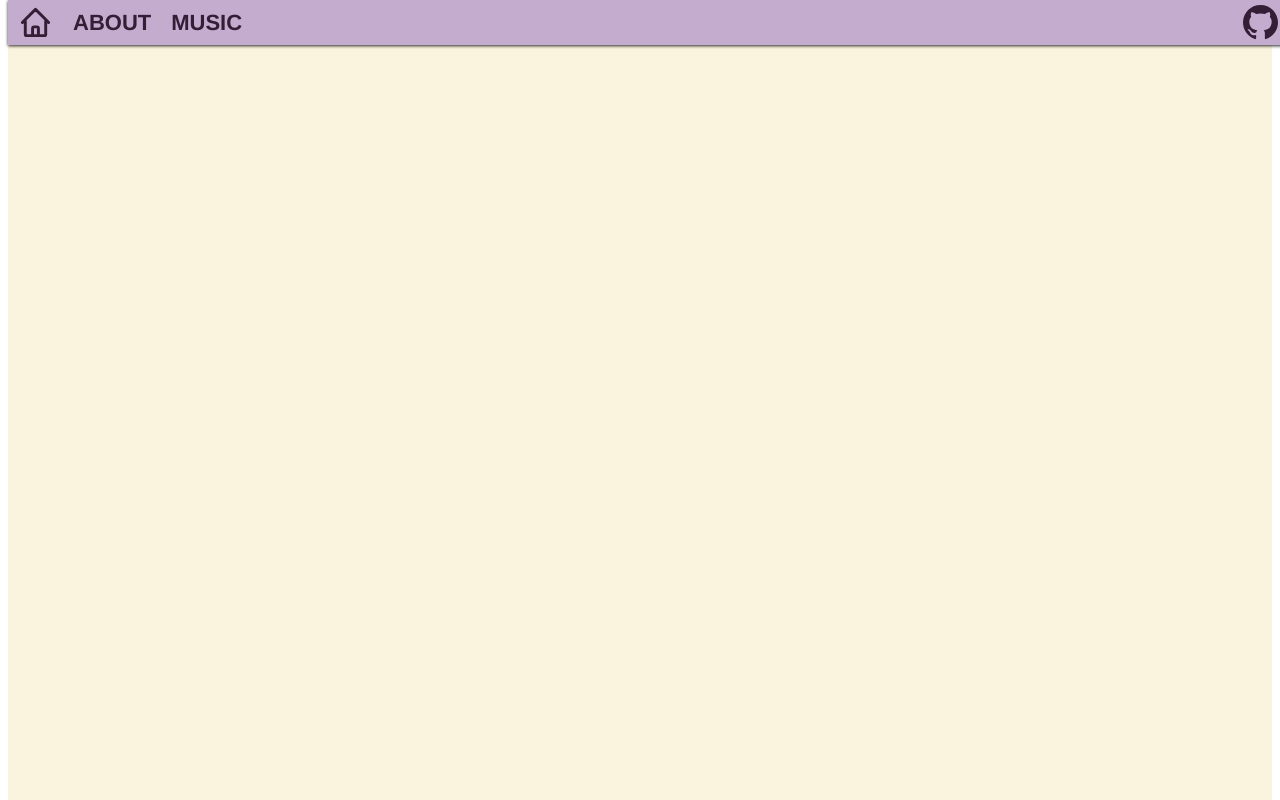
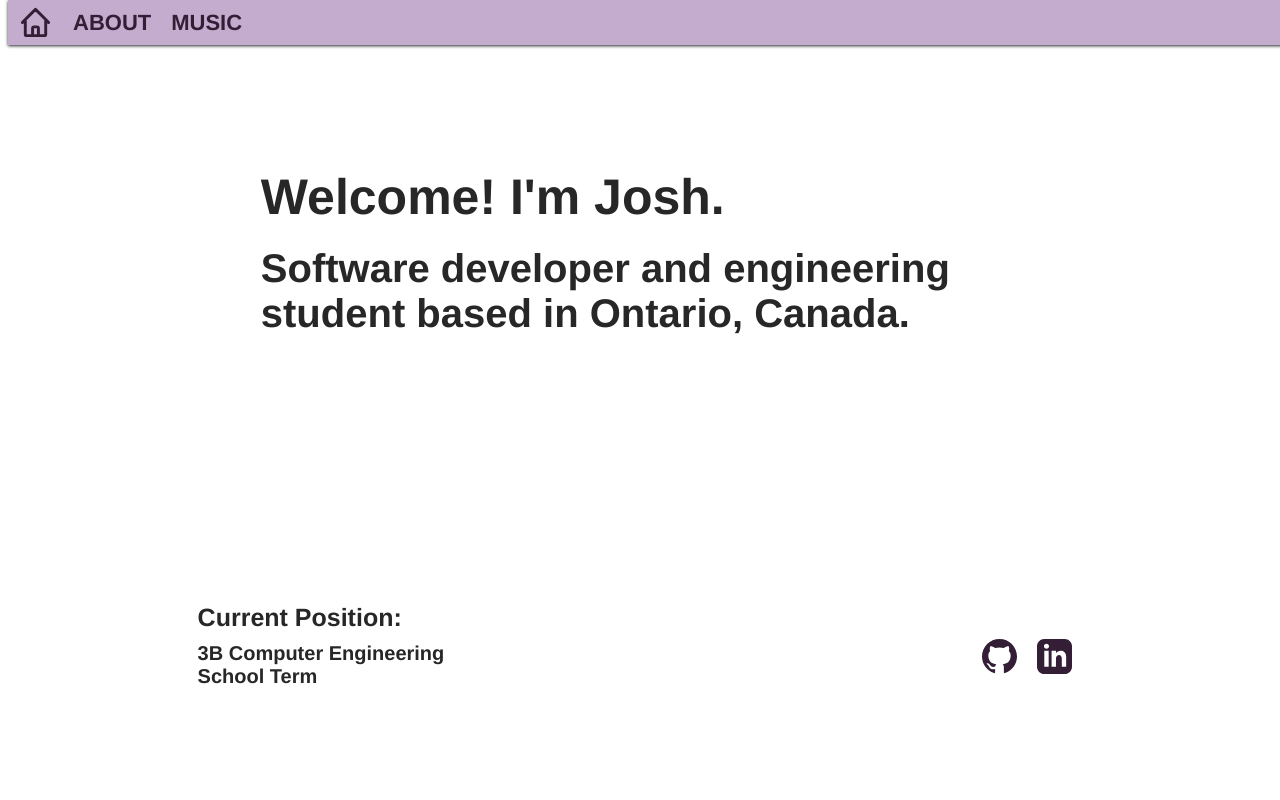
Before and after one commit to JoshCunha/JoshCunha.github.io, a Vue app: page / in a window 1280 px wide. Shown: the top 800 px of the page. Built offline with nearby package versions, Linux system fonts and the light colour scheme; the HTML template or start-up script is replaced by a standard one.

Commit message:
landing page

```diff
--- a/src/components/HomePage.vue
+++ b/src/components/HomePage.vue
@@ -1,6 +1,7 @@
 <template>
   <div class="container">
     <section>
+      <WelcomePage />
     </section>
     <section>
     </section>
@@ -10,8 +11,14 @@
 </template>
 
 <script>
+import WelcomePage from './sections/WelcomePage.vue';
+
 export default {
   name: 'HomePage',
+
+  components: {
+    WelcomePage
+  },
 
   data() {
     return {
@@ -130,6 +137,5 @@ export default {
 section {
   height: 100vh;
   width: 100%;
-  background-color: #faf3dd;
 }
 </style>
--- a/src/components/Taskbar.vue
+++ b/src/components/Taskbar.vue
@@ -22,18 +22,6 @@
         <div class="taskbar-item" @click="scrollTo(2)">
             <span class="taskbar-element">MUSIC</span>
         </div>
-        <div @click="toGithub" class="right-content">
-            <svg
-                class="icon github"
-                xmlns="http://www.w3.org/2000/svg"
-                fill="currentColor"
-                width="24"
-                height="24"
-                viewBox="0 0 24 24"
-            >
-                <path d="M12 0c-6.626 0-12 5.373-12 12 0 5.302 3.438 9.8 8.207 11.387.599.111.793-.261.793-.577v-2.234c-3.338.726-4.033-1.416-4.033-1.416-.546-1.387-1.333-1.756-1.333-1.756-1.089-.745.083-.729.083-.729 1.205.084 1.839 1.237 1.839 1.237 1.07 1.834 2.807 1.304 3.492.997.107-.775.418-1.305.762-1.604-2.665-.305-5.467-1.334-5.467-5.931 0-1.311.469-2.381 1.236-3.221-.124-.303-.535-1.524.117-3.176 0 0 1.008-.322 3.301 1.23.957-.266 1.983-.399 3.003-.404 1.02.005 2.047.138 3.006.404 2.291-1.552 3.297-1.23 3.297-1.23.653 1.653.242 2.874.118 3.176.77.84 1.235 1.911 1.235 3.221 0 4.609-2.807 5.624-5.479 5.921.43.372.823 1.102.823 2.222v3.293c0 .319.192.694.801.576 4.765-1.589 8.199-6.086 8.199-11.386 0-6.627-5.373-12-12-12z"/>
-            </svg>
-        </div>
     </div>
 </template>
 
@@ -42,12 +30,6 @@ export default {
     name: "Taskbar",
     props: {},
     methods: {
-        toGithub(event) {
-            event.ctrlKey ?
-                window.open("https://github.com/JoshCunha") :
-                window.location.href = "https://github.com/JoshCunha";
-        },
-
         scrollTo(id) {
             this.$emit('updatePage', id);
         }
@@ -87,21 +69,6 @@ export default {
         }
     }
 
-    .right-content {
-        display: flex;
-        align-items: center;
-        justify-content: center;
-        height: 100%;
-        margin-left: auto;
-        display: flex;
-        flex-direction: row;
-
-        &:hover {
-            background: #b585cc;
-            cursor: pointer;
-        }
-    }
-
     .icon {
         height: 35px;
         width: 35px;
--- /dev/null
+++ b/src/components/sections/WelcomePage.vue
@@ -0,0 +1,153 @@
+<template>
+    <div class="content">
+        <div class="intro-box">
+            <span class="title">
+                Welcome! I'm Josh.
+            </span>
+            <span class="subtitle">
+                Software developer and engineering student based in Ontario, Canada.
+            </span>
+        </div>
+        <div class="footer-content">
+            <div class="position">
+                <span class="header">Current Position:</span>
+                <span class="subheader">3B Computer Engineering</span>
+                <span class="subheader">School Term</span>
+            </div>
+            <div class="socials">
+                <div @click="toGithub" class="logo-container">
+                    <svg
+                        class="icon"
+                        xmlns="http://www.w3.org/2000/svg"
+                        fill="currentColor"
+                        width="24"
+                        height="24"
+                        viewBox="0 0 24 24"
+                    >
+                        <path d="M12 0c-6.626 0-12 5.373-12 12 0 5.302 3.438 9.8 8.207 11.387.599.111.793-.261.793-.577v-2.234c-3.338.726-4.033-1.416-4.033-1.416-.546-1.387-1.333-1.756-1.333-1.756-1.089-.745.083-.729.083-.729 1.205.084 1.839 1.237 1.839 1.237 1.07 1.834 2.807 1.304 3.492.997.107-.775.418-1.305.762-1.604-2.665-.305-5.467-1.334-5.467-5.931 0-1.311.469-2.381 1.236-3.221-.124-.303-.535-1.524.117-3.176 0 0 1.008-.322 3.301 1.23.957-.266 1.983-.399 3.003-.404 1.02.005 2.047.138 3.006.404 2.291-1.552 3.297-1.23 3.297-1.23.653 1.653.242 2.874.118 3.176.77.84 1.235 1.911 1.235 3.221 0 4.609-2.807 5.624-5.479 5.921.43.372.823 1.102.823 2.222v3.293c0 .319.192.694.801.576 4.765-1.589 8.199-6.086 8.199-11.386 0-6.627-5.373-12-12-12z"/>
+                    </svg>
+                </div>
+                <div @click="toLinkedIn" class="logo-container">
+                    <svg
+                        class="icon"
+                        xmlns="http://www.w3.org/2000/svg"
+                        fill="currentColor"
+                        width="24"
+                        height="24"
+                        viewBox="0 0 24 24"
+                    >
+                        <path d="M19 0h-14c-2.761 0-5 2.239-5 5v14c0 2.761 2.239 5 5 5h14c2.762 0 5-2.239 5-5v-14c0-2.761-2.238-5-5-5zm-11 19h-3v-11h3v11zm-1.5-12.268c-.966 0-1.75-.79-1.75-1.764s.784-1.764 1.75-1.764 1.75.79 1.75 1.764-.783 1.764-1.75 1.764zm13.5 12.268h-3v-5.604c0-3.368-4-3.113-4 0v5.604h-3v-11h3v1.765c1.396-2.586 7-2.777 7 2.476v6.759z"/>
+                    </svg>
+                </div>
+            </div>
+        </div>
+    </div>
+</template>
+
+<script>
+export default {
+    name: "WelcomePage",
+
+    methods: {
+        toGithub(event) {
+            let url = "https://github.com/JoshCunha"
+            event.ctrlKey ? window.open(url) : window.location.href = url;
+        },
+
+        toLinkedIn(event) {
+            let url = "https://www.linkedin.com/in/joshcunha/"
+            event.ctrlKey ?
+                window.open(url) :
+                window.location.href = url;
+        }
+    }
+}
+</script>
+
+<style lang="scss">
+.content {
+    height: 100%;
+    display: flex;
+    flex-direction: column;
+
+    .intro-box {
+        display: flex;
+        flex-direction: column;
+        margin-left: 20%;
+
+        .title {
+            margin-top: 20vh;
+            font-family: Helvetica;
+            font-size: 50px;
+            font-weight: bold;
+            color: #272727;
+            text-align: left;
+            margin-bottom: 20px;
+        }
+
+        .subtitle {
+            max-width: 800px;
+            font-family: Helvetica;
+            font-weight: bold;
+            font-size: 40px;
+            color: #272727;
+            text-align: left
+        }
+    }
+
+    .footer-content {
+        display: flex;
+        flex-direction: row;
+        margin: auto 15% 15vh 15%;
+
+        .position {
+            display: flex;
+            flex-direction: column;
+
+            .header {
+                font-family: Helvetica;
+                font-size: 25px;
+                font-weight: bold;
+                color: #272727;
+                text-align: left;
+                margin-bottom: 10px;
+            }
+
+            .subheader {
+                font-family: Helvetica;
+                font-size: 20px;
+                font-weight: bold;
+                color: #272727;
+                max-width: 250px;
+                text-align: left;
+            }
+        }
+
+        .socials {
+            margin-left: auto;
+            margin-top: auto;
+            display: flex;
+            flex-direction: row;
+
+            .logo-container {
+                height: fit-content;
+
+                .icon {
+                    height: 35px;
+                    width: 35px;
+                    color: #331e36;
+                    margin: 10px;
+                }
+
+                &:hover {
+                    background: #272727;
+                    cursor: pointer;
+                    .icon {
+                        color: white;
+                    }
+                }
+            }
+        }
+    }
+}
+</style>
--- a/vue.config.js
+++ b/vue.config.js
@@ -1,3 +1,11 @@
 module.exports = {
-    publicPath: ''
+    publicPath: '',
+    chainWebpack: config => {
+        config
+            .plugin('html')
+            .tap(args => {
+                args[0].title = "Joshua Cunha";
+                return args;
+            })
+    }
 }
```
